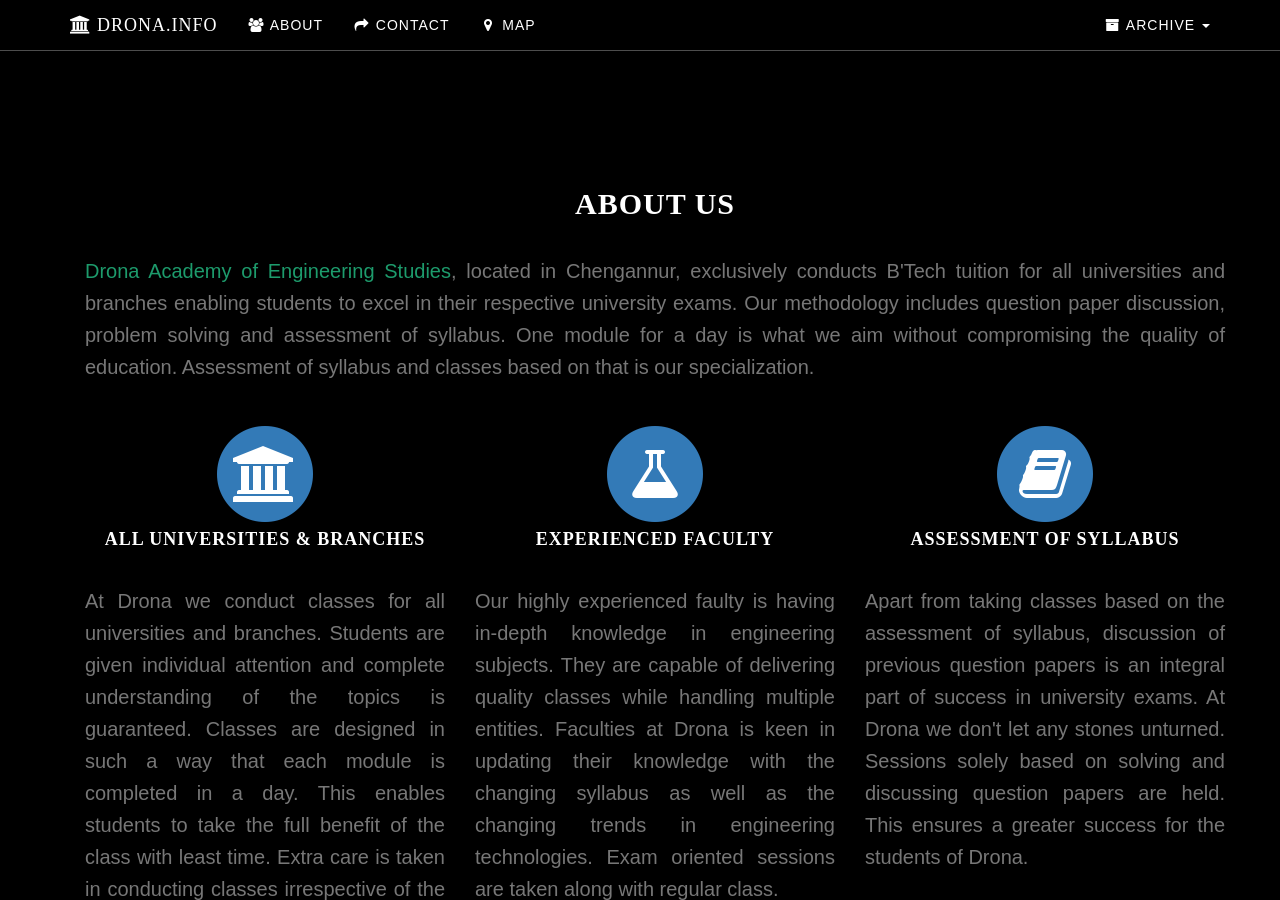
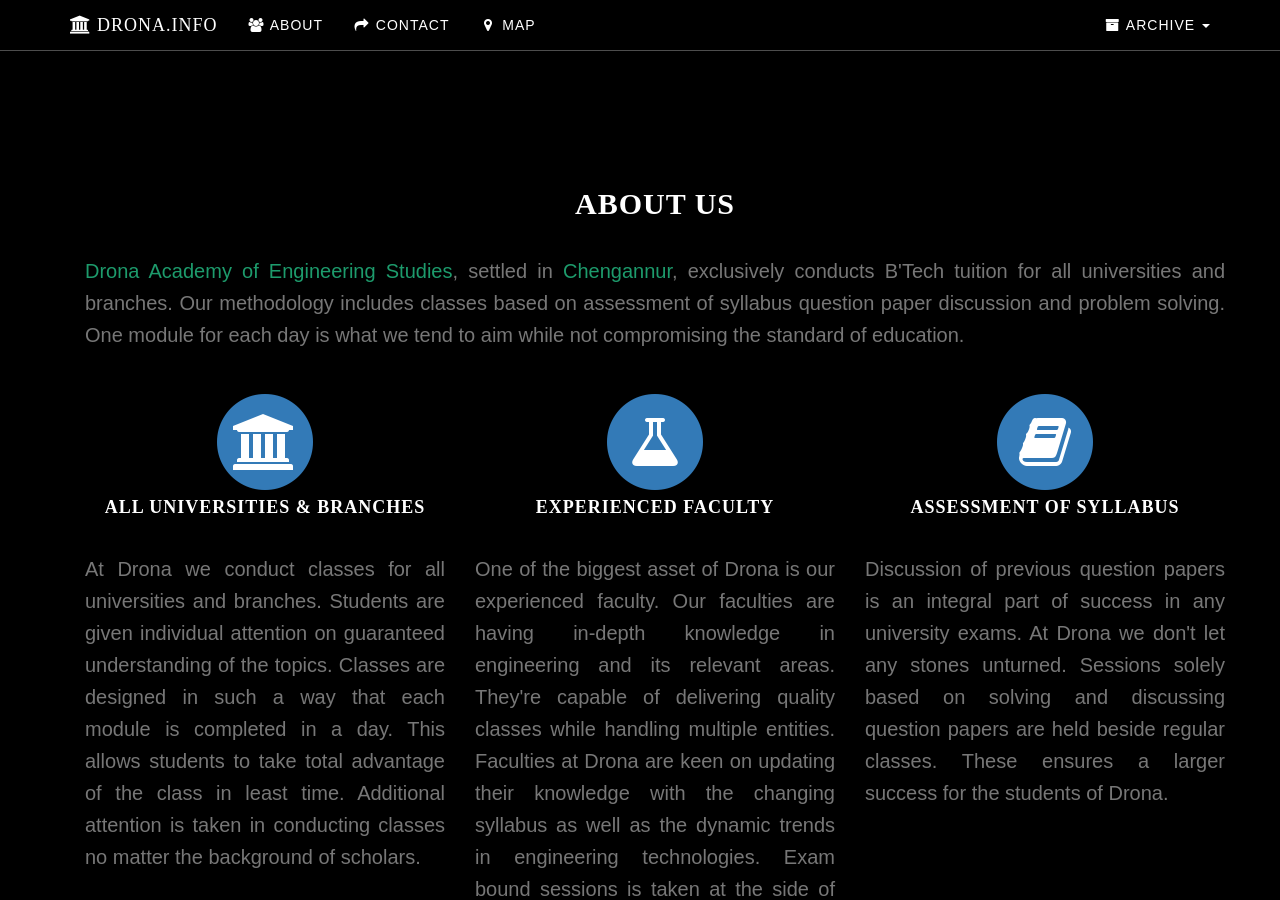
Before and after one commit to drona-aes/drona-aes.github.io, a Jekyll site: the page built from index.html, in a window 1280 px wide and 900 px high, scrolled down 963 px. Built offline with Jekyll 4.4.1, drawn with Linux system fonts in a browser that asks for light colours; some web fonts are replaced; some of the changed text lies outside the part shown.

Commit message:
Updated 'about us' section

```diff
--- a/index.html
+++ b/index.html
@@ -28,11 +28,11 @@
         <div class="row">
             <div class="col-lg-12 text-center">
                 <h2 class="section-heading">About Us</h2>
-                <p class="text-muted text-justify"><a href="{{ site.url }}">Drona Academy of Engineering Studies</a>, located in Chengannur,
-                exclusively conducts B'Tech tuition for all universities and branches enabling students to excel in
-                their respective university exams. Our methodology includes question paper discussion,
-                problem solving and assessment of syllabus. One module for a day is what we aim without compromising
-                the quality of education. Assessment of syllabus and classes based on that is our specialization. </p>
+                <p class="text-muted text-justify"><a href="{{ site.url }}">Drona Academy of Engineering Studies</a>,
+                settled in <a href="{{ site.url }}/map/" target="_blank">Chengannur</a>, exclusively conducts B'Tech tuition for
+                all universities and branches. Our methodology includes classes based on
+                assessment of syllabus question paper discussion and problem solving. One module for each day is
+                what we tend to aim while not compromising the standard of education.</p>
             </div>
         </div>
         <div class="row text-center">
@@ -42,11 +42,11 @@
                     <i class="fa fa-university fa-stack-1x fa-inverse"></i>
                 </span>
                 <h4 class="service-heading">All Universities & Branches</h4>
-                <p class="text-muted text-justify">At Drona we conduct classes for all universities and branches. Students are
-                given individual attention and complete understanding of the topics is guaranteed. Classes are designed
-                in such a way that each module is completed in a day. This enables students to take the full benefit
-                of the class with least time. Extra care is taken in conducting classes irrespective of the
-                background of students.</p>
+                <p class="text-muted text-justify">At Drona we conduct classes for all universities and branches.
+                  Students are given individual attention on guaranteed understanding of the topics.
+                  Classes are designed in such a way that each module is completed in a day.
+                  This allows students to take total advantage of the class in least time.
+                  Additional attention is taken in conducting classes no matter the background of scholars.</p>
             </div>
             <div class="col-md-4">
                 <span class="fa-stack fa-4x">
@@ -54,10 +54,11 @@
                     <i class="fa fa-flask fa-stack-1x fa-inverse"></i>
                 </span>
                 <h4 class="service-heading">Experienced Faculty</h4>
-                <p class="text-muted text-justify">Our highly experienced faulty is having in-depth knowledge in engineering
-                subjects. They are capable of delivering quality classes while handling multiple entities. Faculties
-                at Drona is keen in updating their knowledge with the changing syllabus as well as the changing
-                trends in engineering technologies. Exam oriented sessions are taken along with regular
+                <p class="text-muted text-justify">One of the biggest asset of Drona is our experienced faculty.
+                  Our faculties are having in-depth knowledge in engineering and its relevant areas.
+                  They're capable of delivering quality classes while handling multiple entities. Faculties
+                at Drona are keen on updating their knowledge with the changing syllabus as well as the dynamic
+                trends in engineering technologies. Exam bound sessions is taken at the side of the regular
                 class.</p>
             </div>
             <div class="col-md-4">
@@ -66,10 +67,10 @@
                     <i class="fa fa-book fa-stack-1x fa-inverse"></i>
                 </span>
                 <h4 class="service-heading">Assessment of Syllabus</h4>
-                <p class="text-muted text-justify">Apart from taking classes based on the assessment of syllabus,
-                discussion of previous question papers is an integral part of success in university exams. At Drona
-                we don't let any stones unturned. Sessions solely based on solving and discussing question papers
-                are held. This ensures a greater success for the students of Drona.</p>
+                <p class="text-muted text-justify">Discussion of previous question papers is an integral part of
+                  success in any university exams. At Drona we don't let any stones unturned. Sessions solely
+                  based on solving and discussing question papers are held beside regular classes.
+                   These ensures a larger success for the students of Drona.</p>
             </div>
         </div>
     </div>
```
